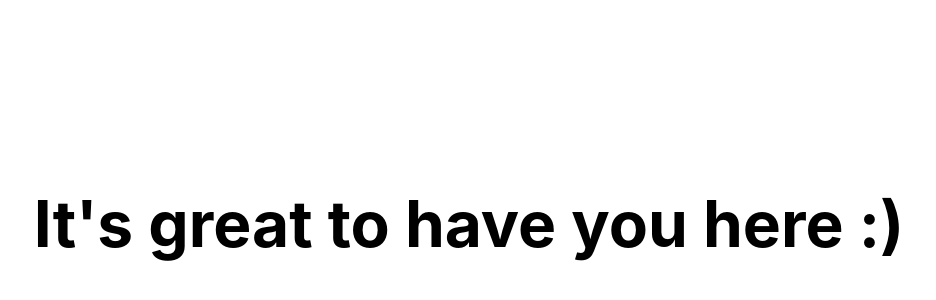
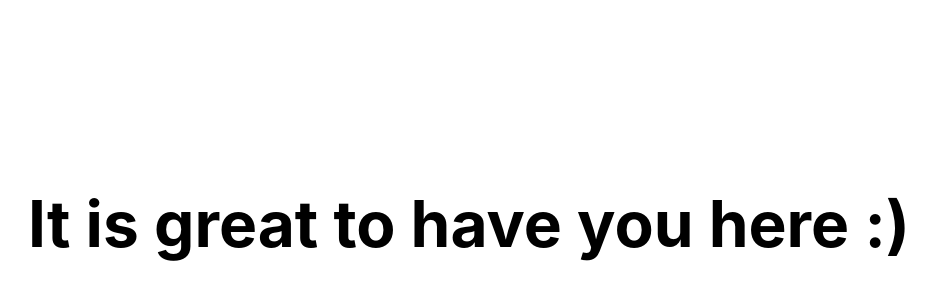
Before and after one commit to mitul45/shaily-portfolio, a Next.js app: page / in a window 1280 px wide. Shown: the part 176-476 px from the top of the page, without its empty margins (171-1107 px from the left). Built offline with nearby package versions, Linux system fonts and the light colour scheme.

Commit message:
Fix lint

```diff
--- a/pages/index.tsx
+++ b/pages/index.tsx
@@ -11,7 +11,7 @@ const Home: NextPage = () => {
       </Head>
 
       <main className={styles.main}>
-        <h1 className={styles.title}>It's great to have you here :)</h1>
+        <h1 className={styles.title}>It is great to have you here :)</h1>
       </main>
     </div>
   );
```
